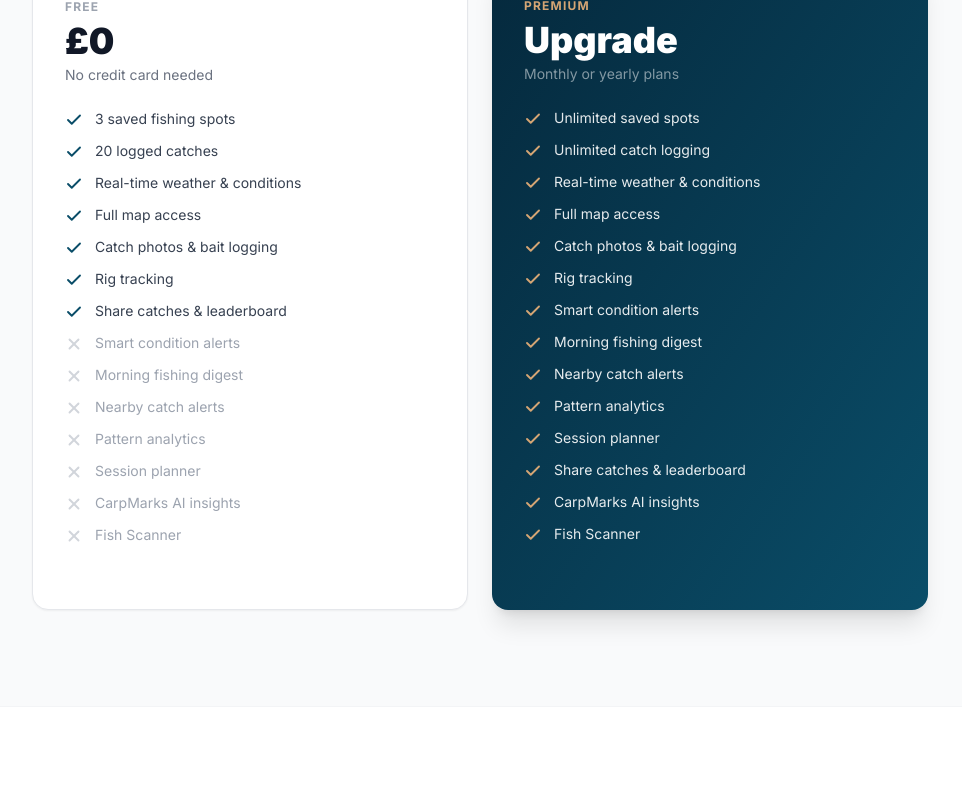
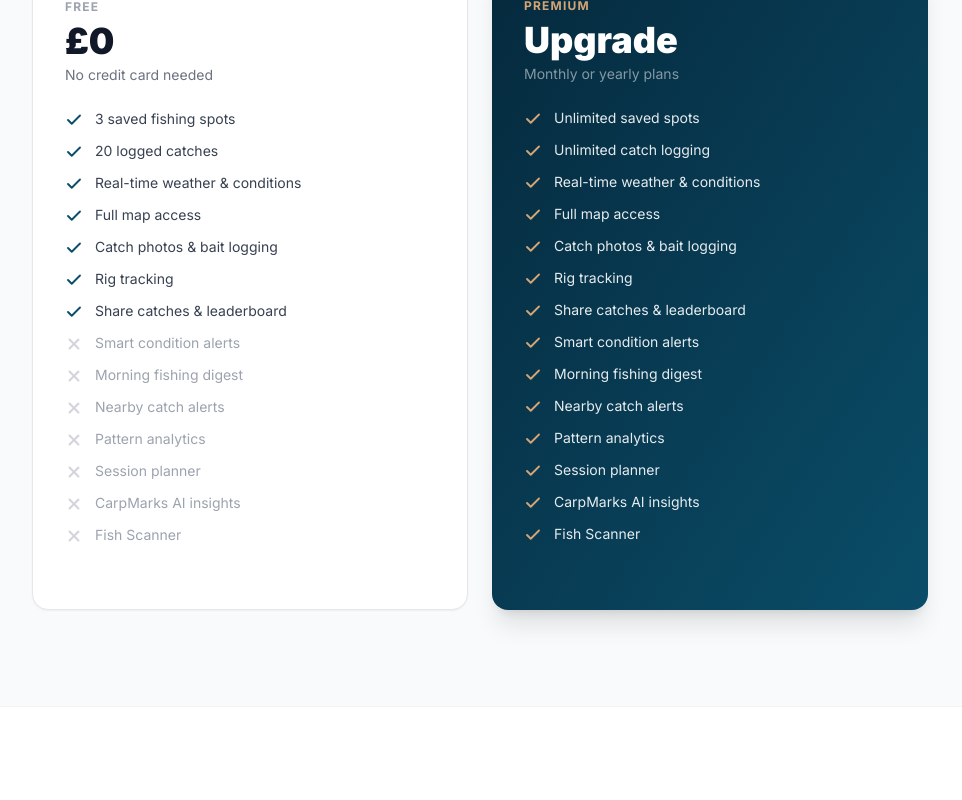
Before and after one commit to jasminamilosheska95/CarpMarks-website, a Next.js app: page /download in a window 1280 px wide. Shown: the part 1158-1958 px from the top of the page, without its empty margins (160-1122 px from the left). Built offline with nearby package versions, Linux system fonts and the light colour scheme.

Commit message:
Changed some design

```diff
--- a/src/app/download/page.tsx
+++ b/src/app/download/page.tsx
@@ -266,12 +266,12 @@ export default function DownloadPage() {
                   'Full map access',
                   'Catch photos & bait logging',
                   'Rig tracking',
+                  'Share catches & leaderboard',
                   'Smart condition alerts',
                   'Morning fishing digest',
                   'Nearby catch alerts',
                   'Pattern analytics',
                   'Session planner',
-                  'Share catches & leaderboard',
                   'CarpMarks AI insights',
                   'Fish Scanner',
                 ].map((f) => (
```
